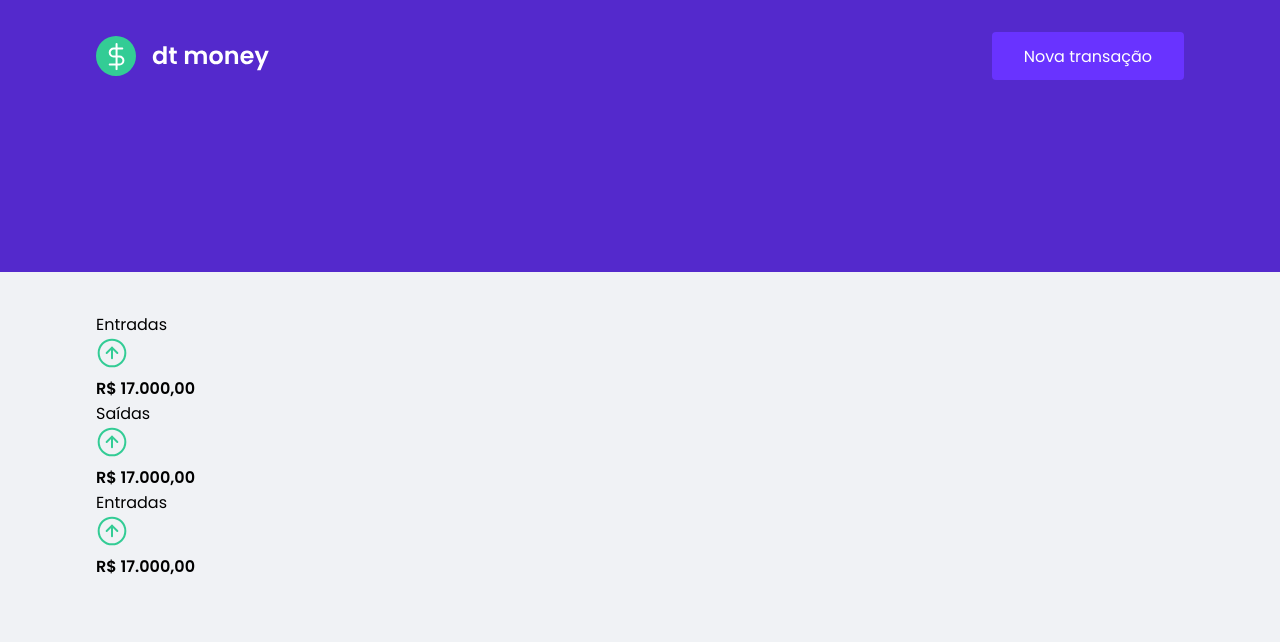
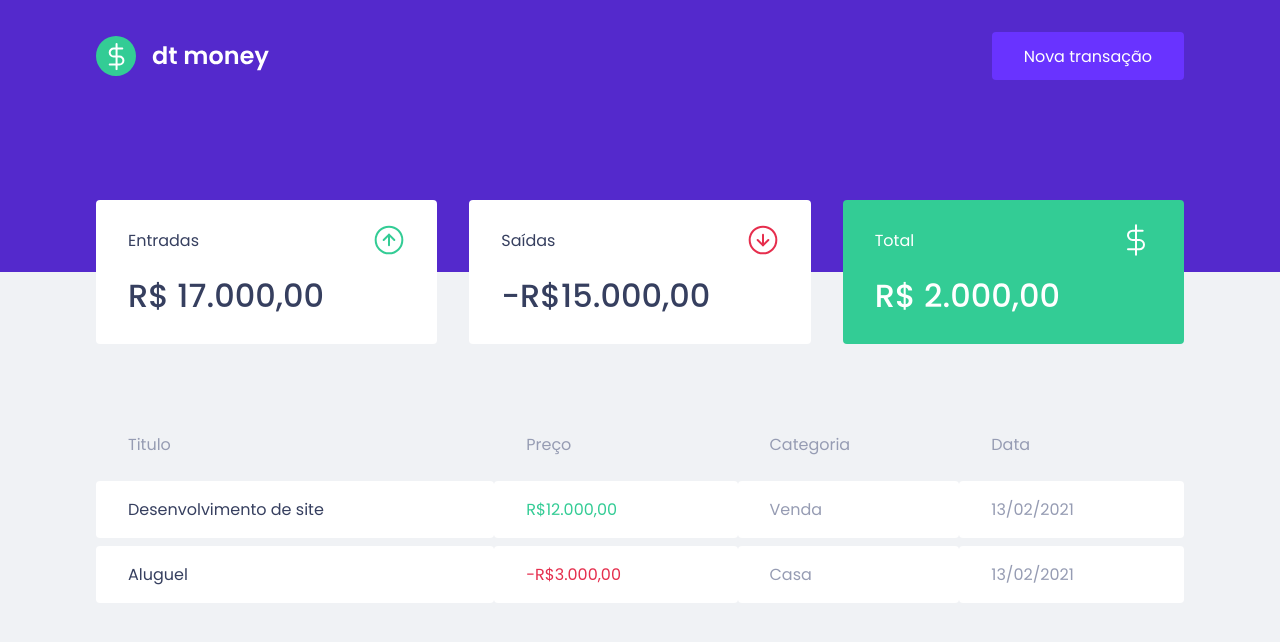
Before and after one commit to devguga87/dtMoney, a React (Create React App) app: page / in a window 1280 px wide. Shown: the top 642 px of the page. Built offline with nearby package versions, Linux system fonts and the light colour scheme.

Commit message:
feature: transactions table

```diff
--- a/public/index.html
+++ b/public/index.html
@@ -7,7 +7,7 @@
     <link rel="shortcut icon" href="favicon.png" type="image/png">
     <title>dtmoney</title>
     <link rel="preconnect" href="https://fonts.gstatic.com">
-    <link href="https://fonts.googleapis.com/css2?family=Poppins:wght@400;600&display=swap" rel="stylesheet">
+    <link href="https://fonts.googleapis.com/css2?family=Poppins:wght@400;500;600&display=swap" rel="stylesheet">
   </head>
   <body>
     <noscript>You need to enable JavaScript to run this app.</noscript>
--- a/src/components/Dashboard/index.tsx
+++ b/src/components/Dashboard/index.tsx
@@ -1,10 +1,12 @@
 import { Summary } from '../Summary';
+import { TransactionsTable } from '../TransactionsTable';
 import { Container} from './styles';
 
 export function Dashboard(){
   return (
     <Container>
       <Summary/>
+      <TransactionsTable/>
     </Container>
   )
 }
--- a/src/components/Dashboard/styles.ts
+++ b/src/components/Dashboard/styles.ts
@@ -4,6 +4,4 @@
   max-width:1120px;
   margin:0 auto;
   padding:2.5rem 1rem;
-
-
 `;
--- a/src/components/Summary/index.tsx
+++ b/src/components/Summary/index.tsx
@@ -1,6 +1,8 @@
 import { Container } from './styles'
 
 import incomeImg from '../../assets/Entradas.svg';
+import outcomeImg from '../../assets/Saidas.svg';
+import total from '../../assets/Total.svg';
 
 
 export function Summary(){
@@ -17,17 +19,17 @@
       <div>
         <header>
           <p>Saídas</p>
-          <img src={incomeImg} alt="Entradas"/>
+          <img src={outcomeImg} alt="Saidas"/>
         </header>
-        <strong>R$ 17.000,00</strong>
+        <strong>-R$15.000,00</strong>
       </div>
 
-      <div>
+      <div className='highlight-background'>
         <header>
-          <p>Entradas</p>
-          <img src={incomeImg} alt="Entradas"/>
+          <p>Total</p>
+          <img src={total} alt="Total"/>
         </header>
-        <strong>R$ 17.000,00</strong>
+        <strong>R$ 2.000,00</strong>
       </div>
     </Container>
   )
--- a/src/components/Summary/styles.ts
+++ b/src/components/Summary/styles.ts
@@ -1,5 +1,34 @@
 import styled from 'styled-components';
 
 export const Container = styled.div`
+  display:grid;
+  grid-template-columns:repeat(3, 1fr);
+  gap:2rem;
+  margin-top:-7rem;
 
+  div{
+    background:var(--shape);
+    padding:1.5rem 2rem;
+    border-radius:0.25rem;
+    color:var(--text-title);
+
+    header {
+      display:flex;
+      align-items:center;
+      justify-content:space-between;
+    }
+
+    strong{
+      display:block;
+      margin-top:1rem;
+      font-size:2rem;
+      font-weight:500;
+      line-height:3rem;
+    }
+
+    &.highlight-background{
+      background:var(--green);
+      color:#FFF
+    }
+  }
 `;
--- /dev/null
+++ b/src/components/TransactionsTable/index.tsx
@@ -0,0 +1,34 @@
+import { Container } from './styles'
+
+export function TransactionsTable(){
+  return(
+    <Container>
+      <table>
+        <thead>
+          <tr>
+            <th>Titulo</th>
+            <th>Preço</th>
+            <th>Categoria</th>
+            <th>Data</th>
+          </tr>
+        </thead>
+        <tbody>
+          <tr>
+            <td>Desenvolvimento de site</td>
+            <td className='deposit'>R$12.000,00</td>
+            <td>Venda</td>
+            <td>13/02/2021</td>
+          </tr>
+          <tr>
+            <td>Aluguel</td>
+            <td className='withdraw'>-R$3.000,00</td>
+            <td>Casa</td>
+            <td>13/02/2021</td>
+          </tr>
+
+        </tbody>
+
+      </table>
+    </Container>
+  )
+}
--- /dev/null
+++ b/src/components/TransactionsTable/styles.ts
@@ -0,0 +1,37 @@
+import styled from 'styled-components';
+
+export const Container = styled.div`
+  margin-top:4rem;
+
+  table{
+    width:100%;
+    border-spacing: 0 0.5rem;
+
+    th{
+      color:var(--text-body);
+      font-weight:400;
+      padding:1rem 2rem;
+      text-align:left;
+    }
+
+    td{
+      padding:1rem 2rem;
+      border:0;
+      background: var(--shape);
+      color:var(--text-body);
+      border-radius:0.25rem;
+
+      &:first-child{
+        color:var(--text-title)
+      }
+
+      &.deposit{
+        color:var(--green)
+      }
+
+      &.withdraw{
+        color:var(--red)
+      }
+    }
+  }
+`;
--- a/src/styles/global.ts
+++ b/src/styles/global.ts
@@ -4,6 +4,7 @@
   :root{
     --background: #f0f2f5;
     --red:#E52E4D;
+    --green:#33CC95;
     --blue:#5429CC;
 
     --blue-light:#6933FF;
```
